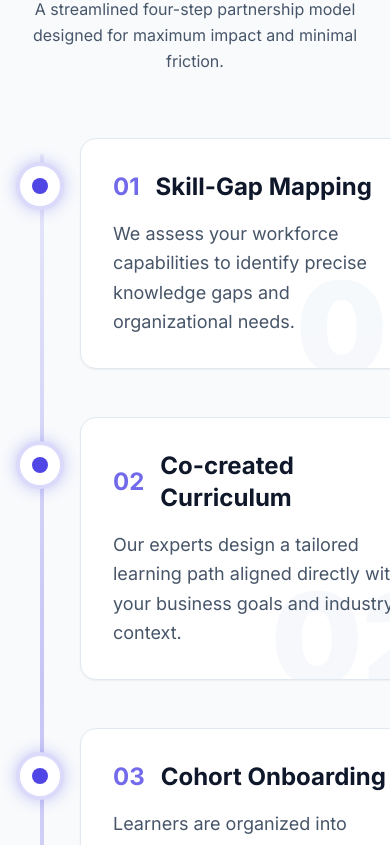
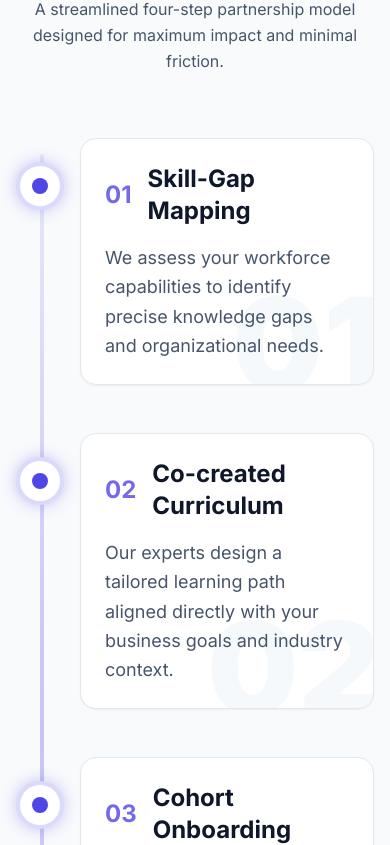
Before and after one commit to MohammedJawad1920/accredian-enterprise-landing-page-clone, a Next.js app: page / in a window 390 px wide. Shown: the part 6019-6864 px from the top of the page. Built offline with nearby package versions, Linux system fonts and the light colour scheme.

Commit message:
feat: enhance HowItWorks section with improved card padding and responsive design adjustments

```diff
--- a/components/sections/HowItWorks.tsx
+++ b/components/sections/HowItWorks.tsx
@@ -58,8 +58,8 @@ export const HowItWorks: React.FC = () => {
                 <div className="hidden lg:block w-[45%]" />
 
                 {/* Card Content */}
-                <div className="ml-16 lg:ml-0 w-full lg:w-[45%] relative group">
-                  <Card className="relative overflow-hidden p-8 hover:-translate-y-2 transition-all duration-300 h-full">
+                <div className="pl-16 sm:pl-20 lg:pl-0 w-full lg:w-[45%] relative group">
+                  <Card className="relative overflow-hidden p-6 sm:p-8 hover:-translate-y-2 transition-all duration-300 h-full">
                     {/* Decorative Watermark Number */}
                     <div className="absolute -right-2 -bottom-6 text-9xl font-black text-neutral-100 opacity-60 z-0 select-none group-hover:text-primary/5 transition-colors duration-500">
                       0{item.step}
```
